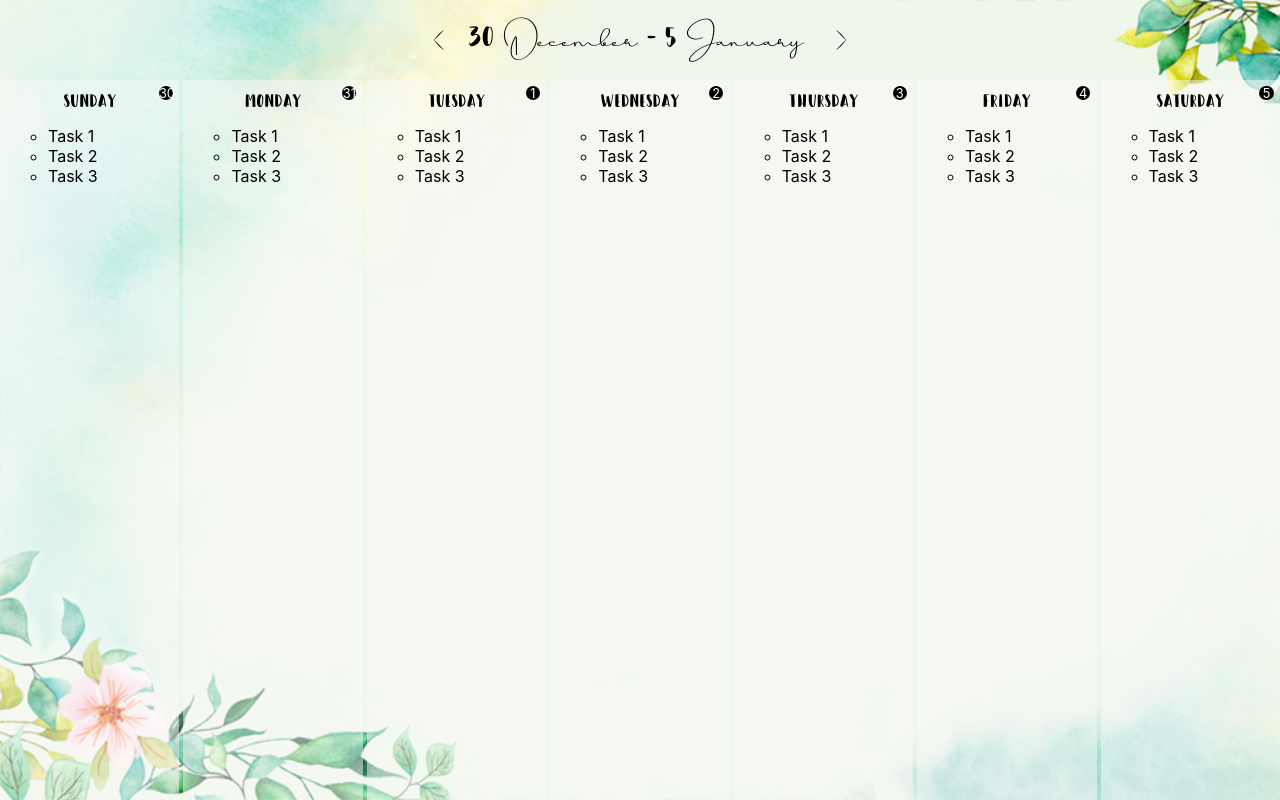
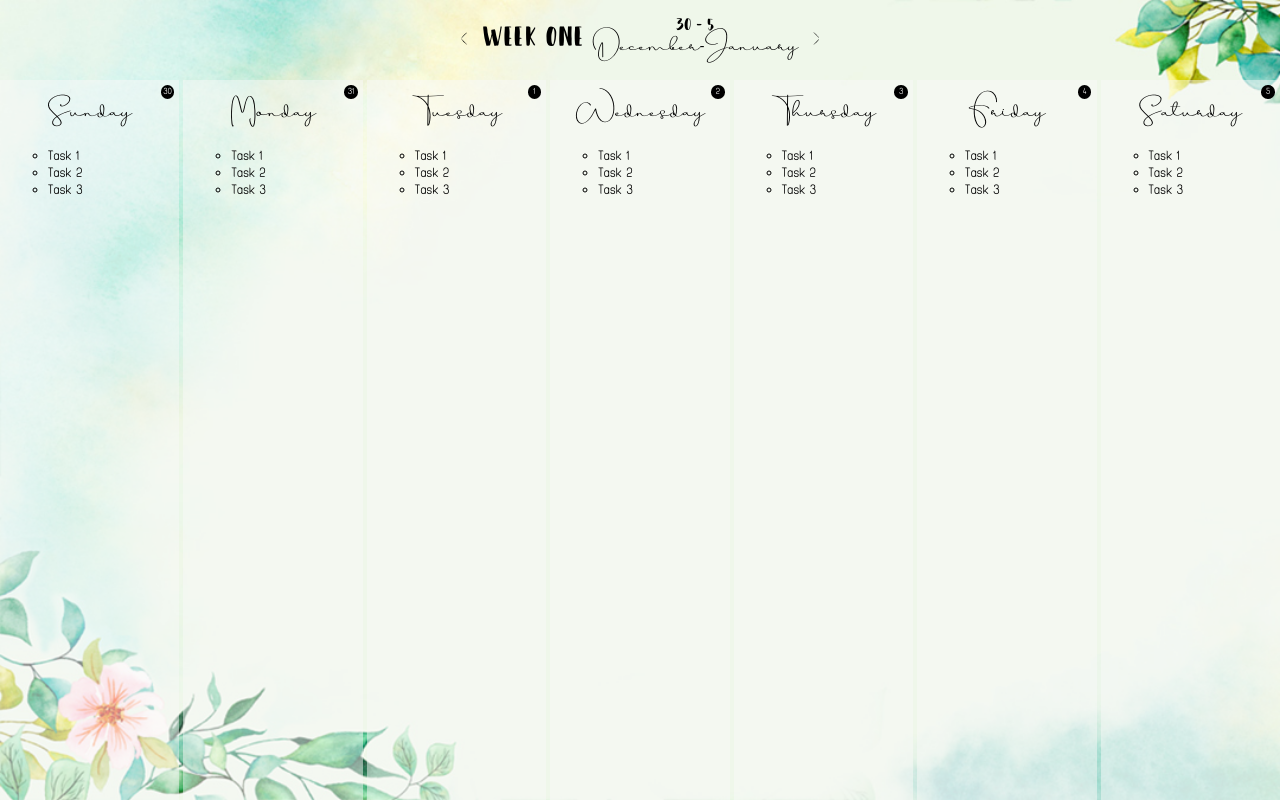
Before and after one commit to AngelinaGerdzhikov/react-organizer, a React (Create React App) app: page /year/1/month/0/week/0 in a window 1280 px wide. Built offline with nearby package versions, Linux system fonts and the light colour scheme.

Commit message:
Small style changes to week page

```diff
--- a/src/components/UI/CalendarNavigation.module.css
+++ b/src/components/UI/CalendarNavigation.module.css
@@ -15,14 +15,12 @@
 }
 
 .calendar-nav__arrow {
-    margin: 0 1em;
     cursor: pointer;
-    padding-top: 0.3em;
+    padding: 0;
 }
 
 .calendar-nav__arrow svg {
-  width: 1.5em;
-  height: 1.5em;
+  width: 0.5em;
 }
 .calendar-nav__arrow:hover svg{
   stroke: #000;
--- a/src/components/calendar/week/DayListItem.module.css
+++ b/src/components/calendar/week/DayListItem.module.css
@@ -12,8 +12,8 @@
 
 .title {
   text-align: center;
-  margin: 0;
-  margin: 0 auto 0.8em;
+  margin: 0 auto 0.5em;
+  font-size: 1.5em;
 }
 
 .date {
@@ -23,8 +23,9 @@
   position: absolute;
   top: 0.5em;
   right: 0.5em;
-  font-size: 0.8em;
+  font-size: 0.65em;
   background: #000;
   text-align: center;
   color: #fff;
+  padding: 1px;
 }
--- a/src/components/calendar/week/DayListItem.tsx
+++ b/src/components/calendar/week/DayListItem.tsx
@@ -4,7 +4,7 @@ import classes from "./DayListItem.module.css";
 const DayListItem: React.FC<{ day: CalendarDay }> = (props) => {
   return (
     <li key={props.day.dayOfMonth} className={classes.day}>
-      <h3 className={classes.title}>{props.day.dayOfWeekFullName}</h3>
+      <h3 className={`${classes.title} cursive`}>{props.day.dayOfWeekFullName}</h3>
       <span className={classes.date}>{props.day.dayOfMonth}</span>
       <ul className={classes['task-list']}>
         <li>Task 1</li>
--- /dev/null
+++ b/src/components/calendar/week/WeekNavigation.module.css
@@ -0,0 +1,25 @@
+.week-nav__title {
+  margin: 0 0.5em;
+}
+.week-nav__dates-holder {
+  position: relative;
+  margin: 0 0 0 0.3em;
+}
+
+.week-nav__date-range {
+  position: absolute;
+  font-size: 0.6em;
+  top: -0.2em;
+  width: 100%;
+  text-align: center;
+}
+
+.week-nav__month-range {
+  position: relative;
+  bottom: -0.2em;
+  font-size: 0.8em;
+}
+
+.hiphen {
+  font-size: 0.6em;
+}
--- a/src/components/calendar/week/WeekNavigation.tsx
+++ b/src/components/calendar/week/WeekNavigation.tsx
@@ -4,6 +4,7 @@ import CalendarMonth from "../../../models/calendar/calendar-month";
 import CalendarWeek from "../../../models/calendar/calendar-week";
 import { getYearFromStorage } from "../../../utility/local-storage-manager";
 import CalendarNavigation from "../../UI/CalendarNavigation";
+import classes from './WeekNavigation.module.css';
 
 const WeekNavigation: React.FC<{ month: CalendarMonth; weekIndex: number }> = (
   props
@@ -40,27 +41,55 @@ const WeekNavigation: React.FC<{ month: CalendarMonth; weekIndex: number }> = (
     }
   };
 
+  // const getDateRangeJSX = () => {
+  //   const isWeekInSameMonth = week.days[0].month === week.days[6].month;
+
+  //   if (!isWeekInSameMonth) {
+  //     return (
+  //       <h1>
+  //         {week.days[0].dayOfMonth}
+  //         <span className="cursive">{week.days[0].monthName}</span>
+  //         -&nbsp;
+  //         {week.days[6].dayOfMonth}
+  //         <span className="cursive">{week.days[6].monthName}</span>
+  //       </h1>
+  //     );
+  //   } else {
+  //     return (
+  //       <h1>
+  //         {week.days[0].dayOfMonth} - {week.days[6].dayOfMonth}
+  //         <span className="cursive"> {week.days[6].monthName}</span>
+  //       </h1>
+  //     );
+  //   }
+  // };
+
+
   const getDateRangeJSX = () => {
     const isWeekInSameMonth = week.days[0].month === week.days[6].month;
+    const dateRange = `${week.days[0].dayOfMonth} - ${week.days[6].dayOfMonth}`;
+    const monthRange = isWeekInSameMonth ? week.days[0].monthName : `${week.days[0].monthName} - ${week.days[6].monthName}`;
 
-    if (!isWeekInSameMonth) {
-      return (
-        <h1>
-          {week.days[0].dayOfMonth}
-          <span className="cursive">{week.days[0].monthName}</span>
-          -&nbsp;
-          {week.days[6].dayOfMonth}
-          <span className="cursive">{week.days[6].monthName}</span>
-        </h1>
-      );
-    } else {
-      return (
-        <h1>
-          {week.days[0].dayOfMonth} - {week.days[6].dayOfMonth}
-          <span className="cursive"> {week.days[6].monthName}</span>
-        </h1>
-      );
-    }
+    return (
+      <h1 className={classes['week-nav__title']}>
+        {`Week ${week.nthWeekOfMonthFullName}`}
+        <span className={classes['week-nav__dates-holder']}>
+          <span className={classes['week-nav__date-range']}>
+            {dateRange}
+          </span>
+          <span className={`cursive ${classes['week-nav__month-range']}`}>
+            {isWeekInSameMonth && week.days[0].monthName}
+            {!isWeekInSameMonth &&
+              <React.Fragment>
+                {week.days[0].monthName}
+                <span className={classes.hiphen}>-</span>
+                {week.days[6].monthName}
+              </React.Fragment>
+            }
+          </span>
+        </span>
+      </h1>
+    );
   };
 
   return (
--- a/src/index.css
+++ b/src/index.css
@@ -2,7 +2,7 @@
 
 body {
   margin: 0;
-  font-family: -apple-system, BlinkMacSystemFont, 'Fashionism Regular', 'Roboto', 'Oxygen',
+  font-family: 'Fashionism Regular', 'Roboto', 'Oxygen',
     'Ubuntu', 'Cantarell', 'Fira Sans', 'Droid Sans', 'Helvetica Neue',
     sans-serif;
   -webkit-font-smoothing: antialiased;
@@ -17,7 +17,6 @@ h1, h2, h3 {
 
 .cursive {
   font-family: 'Beauty Dream';
-  padding: 0 0.3em;
 }
 
 h1 {
--- a/src/models/calendar/calendar-week.ts
+++ b/src/models/calendar/calendar-week.ts
@@ -1,12 +1,12 @@
-import { getYearFromStorage } from "../../utility/local-storage-manager";
 import CalendarDay from "./calendar-day";
-import CalendarMonth from "./calendar-month";
+import NthWeekToNameMap from "./nth-week-to-name.map";
 
 class CalendarWeek {
   readonly firstDayOfWeek: CalendarDay;
   readonly firstDayOfWeekNumber: number = 0;
   readonly firstDayOfWeekFullName: string = "Monday";
   readonly dateRange: string = "";
+  readonly nthWeekOfMonthFullName: string = '';
 
   constructor(
     public readonly month: number,
@@ -26,6 +26,7 @@ class CalendarWeek {
     this.month = this.firstDayOfWeek.month;
     this.year = this.firstDayOfWeek.year;
     this.dateRange = this.getDateRange();
+    this.nthWeekOfMonthFullName = NthWeekToNameMap.get(this.nthWeekOfMonth.toString());
   }
 
   private getDateRange() {
--- /dev/null
+++ b/src/models/calendar/nth-week-to-name.map.ts
@@ -0,0 +1,11 @@
+const NthWeekToNameMap = new Map();
+
+NthWeekToNameMap.set('0', 'one');
+NthWeekToNameMap.set('1', 'two');
+NthWeekToNameMap.set('2', 'three');
+NthWeekToNameMap.set('3', 'four');
+NthWeekToNameMap.set('4', 'five');
+NthWeekToNameMap.set('5', 'six');
+NthWeekToNameMap.set('6', 'seven');
+
+export default NthWeekToNameMap;
```
